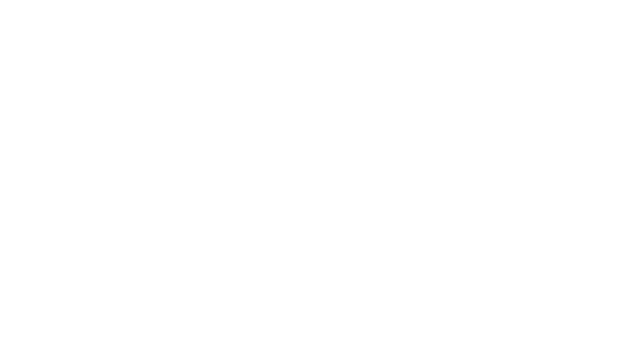
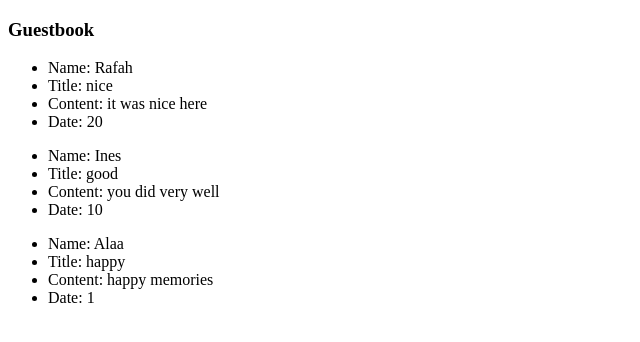
Before and after one commit to grgdhiraj/challenge-php-guestbook-1, a PHP site: page / in a window 1280 px wide. Before the commit the part shown is empty. Shown: the top 342 px of the page, without its empty margins (0-640 px from the left). Run offline with PHP 8.4, Linux system fonts and the light colour scheme.

Commit message:
show the json files

```diff
--- a/controller/HomeController.php
+++ b/controller/HomeController.php
@@ -1,7 +1,16 @@
 <?php
 declare(strict_types=1);
 
-class HomeController
+class HomeController //to connect all the files (model and view)
 {
+    public function render(string $title, int $date, string $content, string $name)
+    {
+        $loader = new PostLoader();// when you call a method here you are connecting that class(ProductLoader) to (HomeController)
+
+        $allPosts = $loader->loadPost();
+        // $post = $loader->loadPost($name);
+
+        require 'view/home.php';
+    }
 
 }
--- a/index.php
+++ b/index.php
@@ -1,2 +1,21 @@
 <?php
 declare(strict_types=1);
+ini_set('display_errors', "1");
+ini_set('display_startup_errors', "1");
+error_reporting(E_ALL);
+require 'controller/HomeController.php';
+require 'model/Post.php';
+require 'model/PostLoader.php';
+
+$controller = new HomeController();
+
+if(!isset($_GET['title']) && !isset($_GET['date']) && !isset($_GET['content']) &&  !isset($_GET['name'])) {
+    $_GET['title'] = 0;
+    $_GET['date'] = 0;
+    $_GET['content'] = 0;
+    $_GET['name'] = 0;
+}
+
+    $controller->render((string)$_GET['title'], (int)$_GET['date'], (string)$_GET['content'], (string)$_GET['name']);
+
+?>
--- a/model/Post.php
+++ b/model/Post.php
@@ -6,14 +6,14 @@ class Post
 private $title;
 private $date;
 private $content;
-private $authername;
+private $name;
 
- public function __construct(string $title,int $date,string $content,string $authername)
+ public function __construct(string $_title,int $_date,string $_content,string $_name)
  {
-     $this->title = $title;
-     $this->date = $date;
-     $this->content = $content;
-     $this->authername = $authername;
+     $this->title = $_title;
+     $this->date = $_date;
+     $this->content = $_content;
+     $this->name = $_name;
  }
 
     /**
@@ -43,9 +43,9 @@ private $authername;
     /**
      * @return string
      */
-    public function getAuthername(): string
+    public function getName(): string
     {
-        return $this->authername;
+        return $this->name;
     }
 
 }
--- a/model/PostLoader.php
+++ b/model/PostLoader.php
@@ -6,6 +6,22 @@ class PostLoader
     public function loadPost() : array {
 
         $list = [];
-        $json = json_encode(file_put_contents("posts.json"));
+        $json = json_decode(file_get_contents("posts.json"),true);
+        foreach ($json AS $jsonPost){
+            $list[] = new Post($jsonPost['title'],(int)$jsonPost['date'],$jsonPost['content'],$jsonPost['name']);
+
+        }
+       // var_dump($list);
+        return $list;
     }
+    public function appendPost() : array {
+
+        $list = [];
+        $json = json_encode(file_put_contents("posts.json"),true);
+        foreach ($json AS $jsonPost){
+            $list[] = new Post($jsonPost["title"],(int)$jsonPost["date"],$jsonPost["content"],$jsonPost["name"]);
+        }
+        return $list;
+    }
+
 }
--- a/posts.json
+++ b/posts.json
@@ -3,20 +3,20 @@
     "title": "nice",
     "date": "20/10/2019",
     "content": "it was nice here",
-    "authername": "Rafah"
+    "name": "Rafah"
   },
 
   {
     "title": "good",
     "date": "10/7/2019",
     "content": "you did very well",
-    "authername": "Ines"
+    "name": "Ines"
   },
 
   {
     "title": "happy",
     "date": "01/01/2018",
     "content": "happy memories",
-    "authername": "Alaa"
+    "name": "Alaa"
   }
 ]
--- a/view/home.php
+++ b/view/home.php
@@ -1,7 +1,7 @@
 <?php
 declare(strict_types=1);
 ?>
- <<!doctype html>
+<!doctype html>
 <html lang="en">
 <head>
     <meta charset="UTF-8">
@@ -10,7 +10,18 @@ declare(strict_types=1);
     <meta http-equiv="X-UA-Compatible" content="ie=edge">
     <title>GUESTBOOK</title>
 </head>
-<body>
+<body class="text-center">
+<form method="get">
+<h3>Guestbook </h3>
+    <?php foreach ($allPosts AS $post): ?>
+    <ul class="text-left">
+        <li>Name: <?php echo $post->getName() ?></li>
+        <li>Title: <?php echo $post->getTitle() ?></li>
+        <li>Content: <?php echo $post->getContent() ?></li>
+        <li>Date: <?php echo $post->getDate() ?></li>
+    </ul>
+    <?php endforeach; ?>
 
+</form>
 </body>
 </html>
```
Also changed, not shown: 1 other file.
